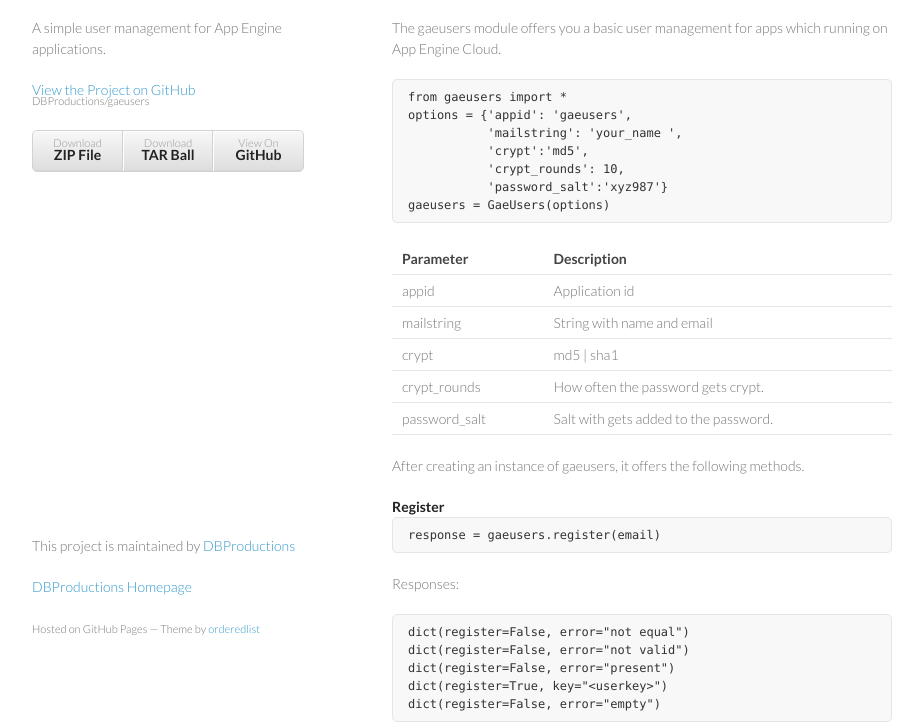
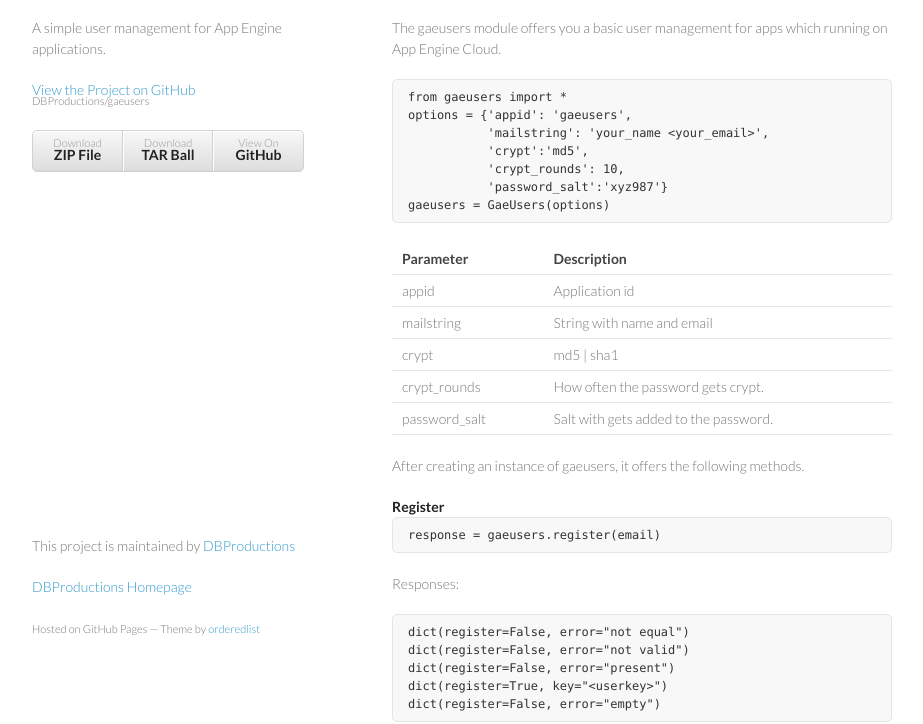
Before and after one commit to DBProductions/gaeusers, a plain HTML site: page index.html in a window 1280 px wide. Shown: the part 92-816 px from the top of the page, without its empty margins (178-1101 px from the left). Drawn offline with Linux system fonts and the light colour scheme.

Commit message:
adjust documentation

```diff
--- a/index.html
+++ b/index.html
@@ -34,7 +34,7 @@
 
 <pre><code>from gaeusers import *
 options = {'appid': 'gaeusers',
-           'mailstring': 'your_name <your_email>',
+           'mailstring': 'your_name &lt;your_email>',
            'crypt':'md5',
            'crypt_rounds': 10,
            'password_salt':'xyz987'}
```
